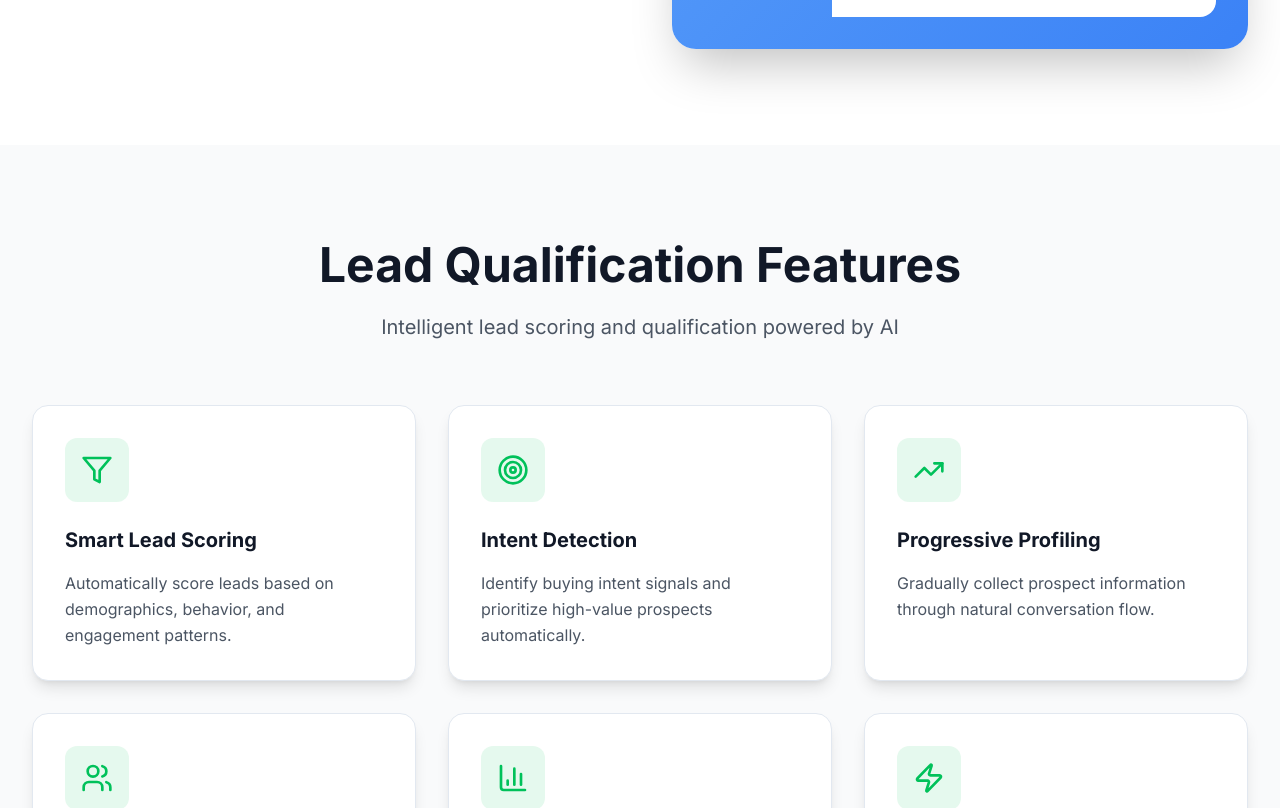
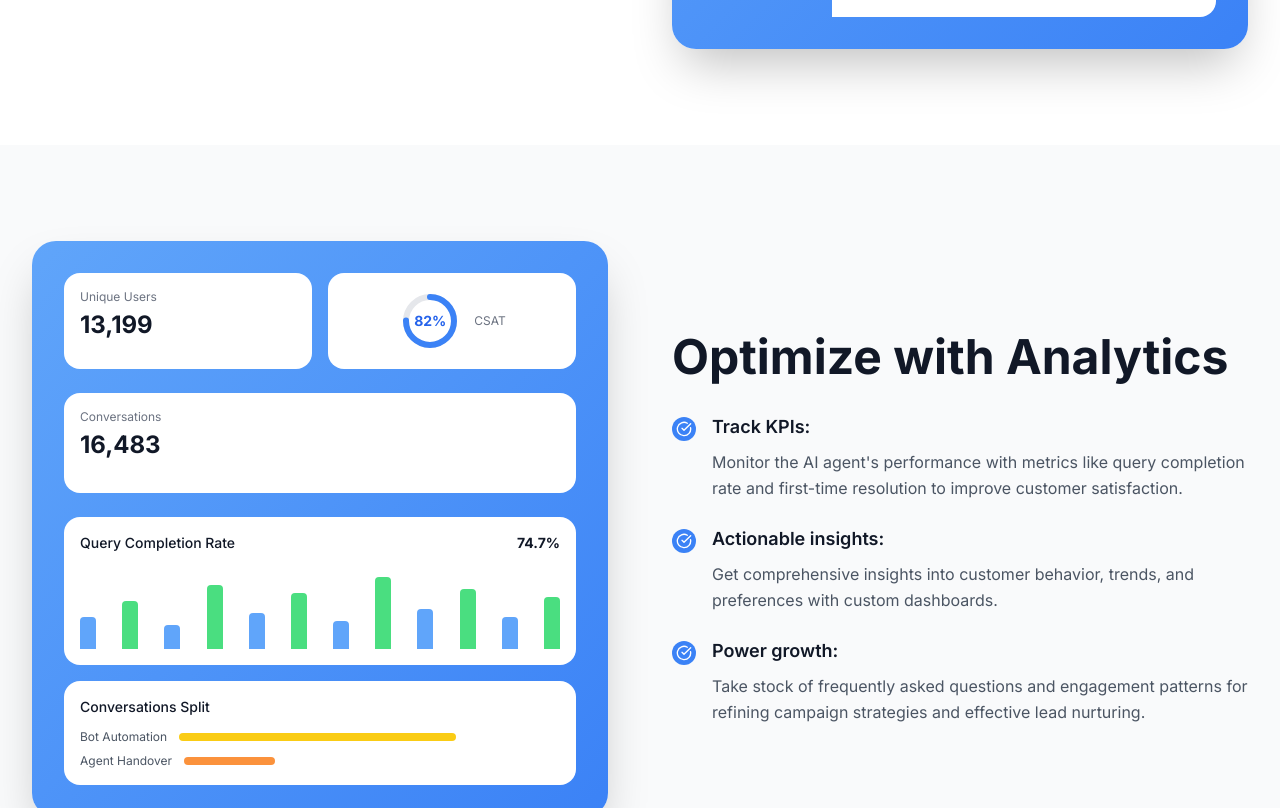
Before and after one commit to bscube/evergrow-ai-site-builder, a React (Vite) app: page /ai-agents/lead-qualification in a window 1280 px wide. Shown: the part 2172-2980 px from the top of the page. Built offline with nearby package versions, Linux system fonts and the light colour scheme.

Commit message:
Add new section
Added a new section before "Lead Qualification Features".

```diff
--- a/src/pages/ai-agents/LeadQualification.tsx
+++ b/src/pages/ai-agents/LeadQualification.tsx
@@ -304,8 +304,136 @@ const LeadQualification = () => {
         </div>
       </section>
 
+      {/* Optimize with Analytics Section */}
+      <section className="py-24 bg-grey-50">
+        <div className="max-w-7xl mx-auto px-4 sm:px-6 lg:px-8">
+          <div className="grid grid-cols-1 lg:grid-cols-2 gap-16 items-center">
+            {/* Analytics Dashboard */}
+            <div className="relative">
+              <div className="bg-gradient-to-br from-blue-400 to-blue-500 rounded-3xl p-8 shadow-2xl">
+                {/* Dashboard Grid */}
+                <div className="grid grid-cols-2 gap-4 mb-6">
+                  {/* Unique Users Card */}
+                  <div className="bg-white rounded-2xl p-4">
+                    <div className="text-xs text-grey-500 mb-1">Unique Users</div>
+                    <div className="text-2xl font-bold text-grey-900">13,199</div>
+                  </div>
+
+                  {/* CSAT Card */}
+                  <div className="bg-white rounded-2xl p-4 flex items-center justify-center">
+                    <div className="relative w-16 h-16">
+                      <svg className="w-16 h-16 transform -rotate-90" viewBox="0 0 32 32">
+                        <circle cx="16" cy="16" r="12" fill="none" stroke="#e5e7eb" strokeWidth="3"/>
+                        <circle cx="16" cy="16" r="12" fill="none" stroke="#3b82f6" strokeWidth="3"
+                                strokeDasharray="75.4" strokeDashoffset="18.9" strokeLinecap="round"/>
+                      </svg>
+                      <div className="absolute inset-0 flex items-center justify-center">
+                        <span className="text-sm font-bold text-blue-600">82%</span>
+                      </div>
+                    </div>
+                    <div className="ml-3">
+                      <div className="text-xs text-grey-500">CSAT</div>
+                    </div>
+                  </div>
+                </div>
+
+                {/* Conversations Card */}
+                <div className="bg-white rounded-2xl p-4 mb-6">
+                  <div className="text-xs text-grey-500 mb-1">Conversations</div>
+                  <div className="text-2xl font-bold text-grey-900 mb-4">16,483</div>
+                </div>
+
+                {/* Chart Section */}
+                <div className="bg-white rounded-2xl p-4 mb-4">
+                  <div className="flex justify-between items-center mb-4">
+                    <div className="text-sm font-medium text-grey-900">Query Completion Rate</div>
+                    <div className="text-sm font-bold text-grey-900">74.7%</div>
+                  </div>
+                  <div className="flex items-end justify-between h-20 space-x-1">
+                    {[40, 60, 30, 80, 45, 70, 35, 90, 50, 75, 40, 65].map((height, index) => (
+                      <div key={index} className={`w-4 rounded-t ${index % 2 === 0 ? 'bg-blue-400' : 'bg-green-400'}`}
+                           style={{ height: `${height}%` }}></div>
+                    ))}
+                  </div>
+                </div>
+
+                {/* Conversations Split */}
+                <div className="bg-white rounded-2xl p-4">
+                  <div className="text-sm font-medium text-grey-900 mb-3">Conversations Split</div>
+                  <div className="space-y-2">
+                    <div className="flex items-center justify-between">
+                      <span className="text-xs text-grey-600">Bot Automation</span>
+                      <div className="flex-1 mx-3 bg-grey-200 rounded-full h-2">
+                        <div className="bg-yellow-400 h-2 rounded-full" style={{ width: '75%' }}></div>
+                      </div>
+                    </div>
+                    <div className="flex items-center justify-between">
+                      <span className="text-xs text-grey-600">Agent Handover</span>
+                      <div className="flex-1 mx-3 bg-grey-200 rounded-full h-2">
+                        <div className="bg-orange-400 h-2 rounded-full" style={{ width: '25%' }}></div>
+                      </div>
+                    </div>
+                  </div>
+                </div>
+              </div>
+            </div>
+
+            {/* Content */}
+            <div>
+              <h2 className="text-4xl lg:text-5xl font-bold text-grey-900 mb-8">
+                Optimize with Analytics
+              </h2>
+
+              <div className="space-y-6">
+                <div className="flex items-start gap-4">
+                  <div className="w-6 h-6 bg-blue-500 rounded-full flex items-center justify-center flex-shrink-0 mt-1">
+                    <CheckCircle className="w-4 h-4 text-white" />
+                  </div>
+                  <div>
+                    <h3 className="text-lg font-semibold text-grey-900 mb-2">
+                      Track KPIs:
+                    </h3>
+                    <p className="text-grey-600 leading-relaxed">
+                      Monitor the AI agent's performance with metrics like query completion rate and first-time resolution to improve customer satisfaction.
+                    </p>
+                  </div>
+                </div>
+
+                <div className="flex items-start gap-4">
+                  <div className="w-6 h-6 bg-blue-500 rounded-full flex items-center justify-center flex-shrink-0 mt-1">
+                    <CheckCircle className="w-4 h-4 text-white" />
+                  </div>
+                  <div>
+                    <h3 className="text-lg font-semibold text-grey-900 mb-2">
+                      Actionable insights:
+                    </h3>
+                    <p className="text-grey-600 leading-relaxed">
+                      Get comprehensive insights into customer behavior, trends, and preferences with custom dashboards.
+                    </p>
+                  </div>
+                </div>
+
+                <div className="flex items-start gap-4">
+                  <div className="w-6 h-6 bg-blue-500 rounded-full flex items-center justify-center flex-shrink-0 mt-1">
+                    <CheckCircle className="w-4 h-4 text-white" />
+                  </div>
+                  <div>
+                    <h3 className="text-lg font-semibold text-grey-900 mb-2">
+                      Power growth:
+                    </h3>
+                    <p className="text-grey-600 leading-relaxed">
+                      Take stock of frequently asked questions and engagement patterns for refining campaign strategies and effective lead nurturing.
+                    </p>
+                  </div>
+                </div>
+              </div>
+            </div>
+          </div>
+        </div>
+      </section>
+
       {/* Features Section */}
-      <section className="py-24 bg-grey-50">
+      <section className="py-24 bg-white">
         <div className="max-w-7xl mx-auto px-4 sm:px-6 lg:px-8">
           <div className="text-center mb-16">
             <h2 className="text-4xl lg:text-5xl font-bold text-grey-900 mb-6">
```
